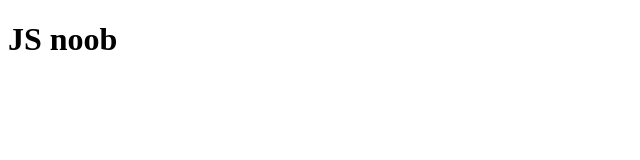
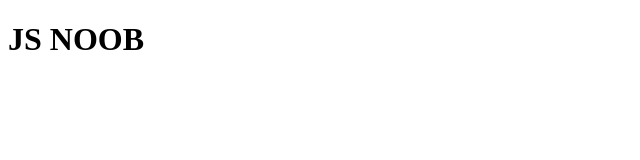
Before and after one commit to tamilvanansambasivam/JS-noob, a plain HTML site: page index.html in a window 1280 px wide. Shown: the whole page, without its empty margins (0-640 px from the left). Drawn offline with Linux system fonts and the light colour scheme.

Commit message:
Changed title in index.html to 'JS NOOB'

```diff
--- a/index.html
+++ b/index.html
@@ -6,7 +6,7 @@
     <title>Document</title>
   </head>
   <body>
-    <h1>JS noob</h1>
+    <h1>JS NOOB</h1>
     <script src="script.js"></script>
   </body>
 </html>
```
